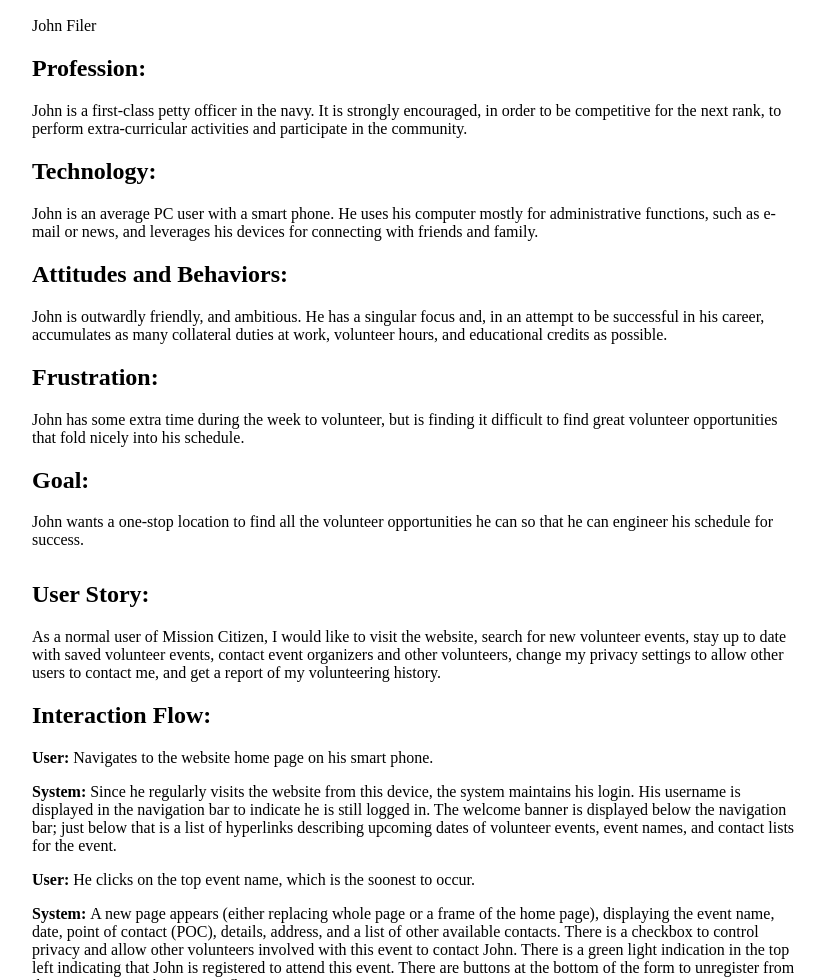
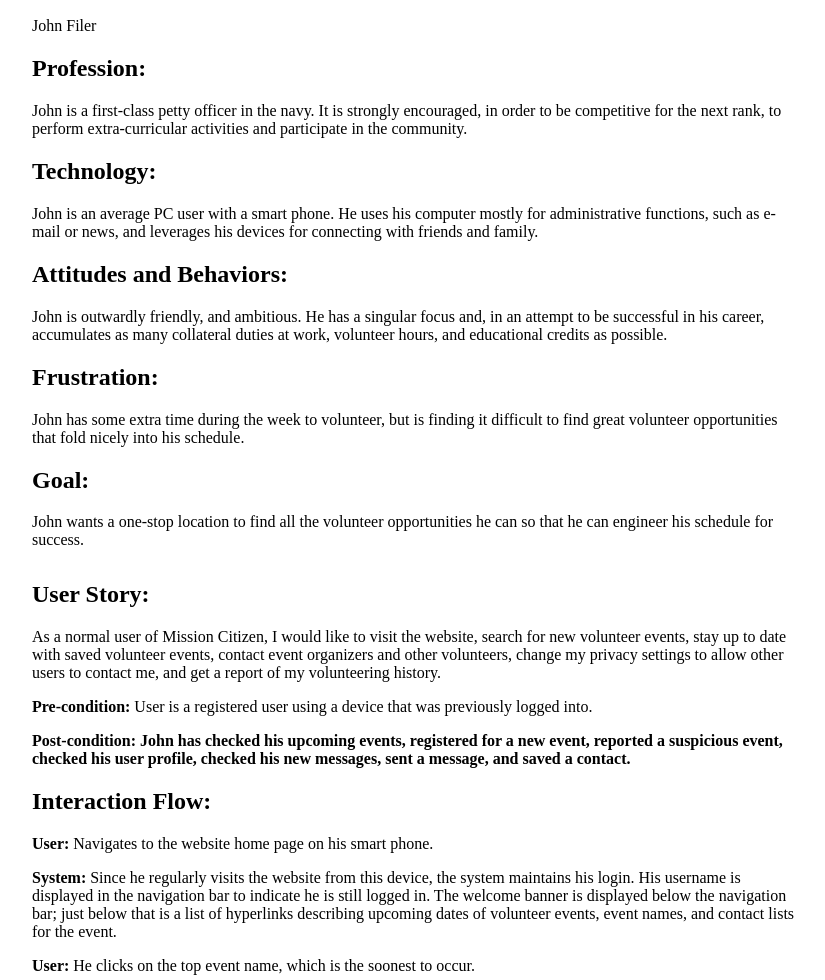
Before and after one commit to web-34-volunteer-app/capstone-volunteer-app, a plain HTML site: page public_html/documentation/persona-volunteer.html in a window 1280 px wide. Shown: the part 120-1100 px from the top of the page, without its empty margins (224-1049 px from the left). Drawn offline with Linux system fonts and the light colour scheme.

Commit message:
Added pre-condition and post-condition

```diff
--- a/public_html/documentation/persona-volunteer.html
+++ b/public_html/documentation/persona-volunteer.html
@@ -35,6 +35,8 @@
 <div class="container">
   <h2>User Story:</h2>
   <p>As a normal user of Mission Citizen, I would like to visit the website, search for new volunteer events, stay up to date with saved volunteer events, contact event organizers and other volunteers, change my privacy settings to allow other users to contact me, and get a report of my volunteering history.</p>
+  <p><span class="name">Pre-condition: </span>User is a registered user using a device that was previously logged into.</p>
+  <p><span class="name">Post-condition: John has checked his upcoming events, registered for a new event, reported a suspicious event, checked his user profile, checked his new messages, sent a message, and saved a contact.</span></p>
   <h2>Interaction Flow:</h2>
   <p><span class="name">User: </span>Navigates to the website home page on his smart phone.</p>
   <p><span class="name">System: </span>Since he regularly visits the website from this device, the system maintains his login. His username is displayed in the navigation bar to indicate he is still logged in. The welcome banner is displayed below the navigation bar; just below that is a list of hyperlinks describing upcoming dates of volunteer events, event names, and contact lists for the event.</p>
```
